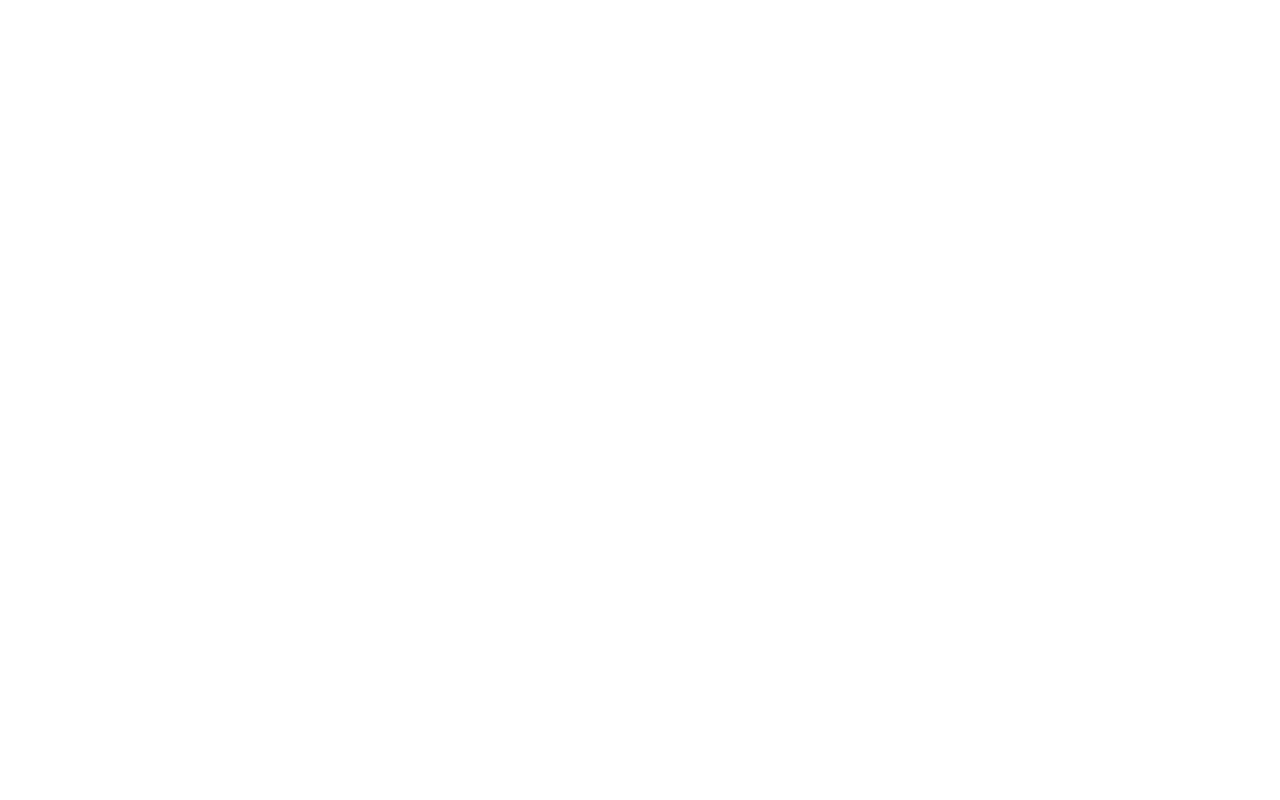
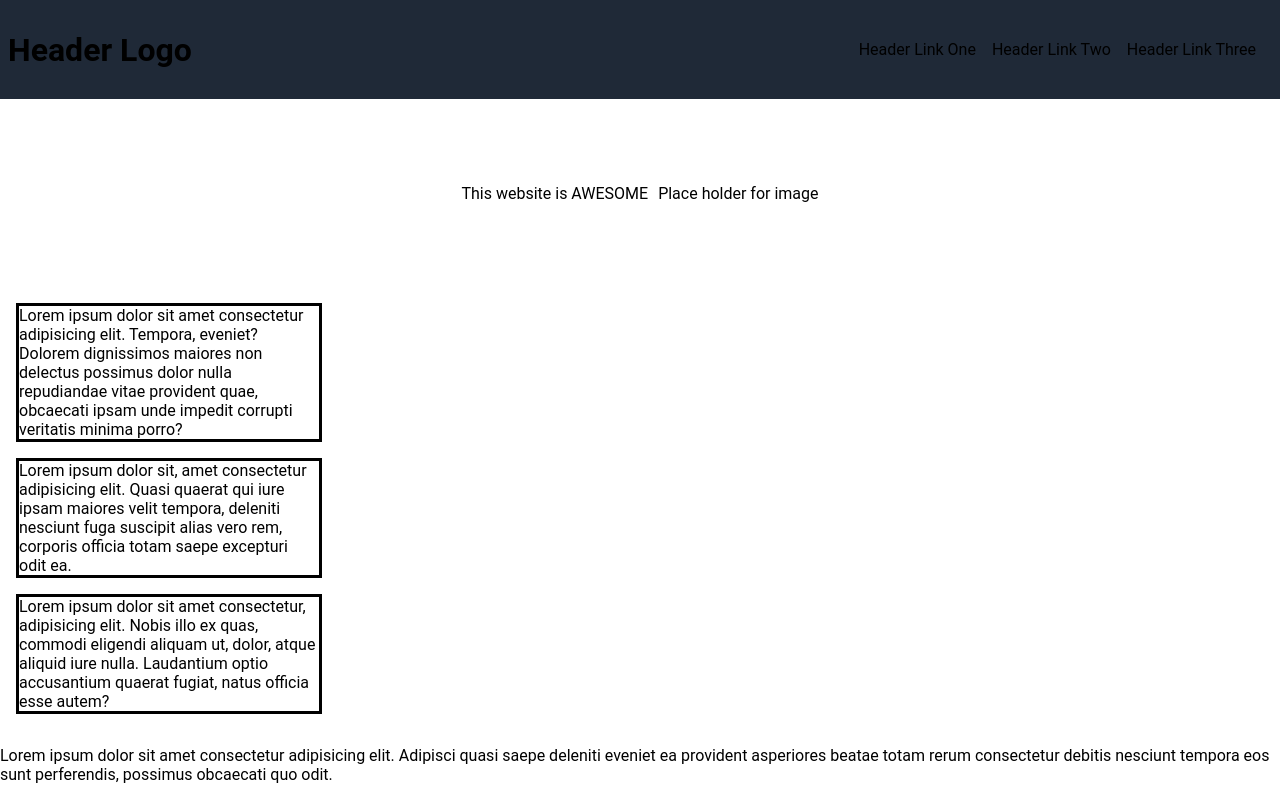
Before and after one commit to arnoldpalmer42/odin-landing-page, a plain HTML site: page index.html in a window 1280 px wide. Drawn offline with Linux system fonts and the light colour scheme.

Commit message:
skeleton in place for both html and css

```diff
--- a/index.html
+++ b/index.html
@@ -4,9 +4,36 @@
     <meta charset="UTF-8">
     <meta http-equiv="X-UA-Compatible" content="IE=edge">
     <meta name="viewport" content="width=device-width, initial-scale=1.0">
-    <title>Document</title>
+    <title>Landing Page</title>
+    <link rel="stylesheet" href="style.css">
 </head>
 <body>
+    <div class="header">
+        <div class="header-nav">
+            <h1>Header Logo</h1>
+            <div class="right-nav-bar">
+                <ul>
+                    <li>Header Link One</li>
+                    <li>Header Link Two</li>
+                    <li>Header Link Three</li>
+                </ul>
+            </div>
+        </div>
+    </div>
+    <div class="header-content">
+        <div>This website is AWESOME</div>
+        <div>Place holder for image</div>
+    </div>
+    <div class="content">
+        <div class="card-div">
+            <div class="card">Lorem ipsum dolor sit amet consectetur adipisicing elit. Tempora, eveniet? Dolorem dignissimos maiores non delectus possimus dolor nulla repudiandae vitae provident quae, obcaecati ipsam unde impedit corrupti veritatis minima porro?</div>
+            <div class="card">Lorem ipsum dolor sit, amet consectetur adipisicing elit. Quasi quaerat qui iure ipsam maiores velit tempora, deleniti nesciunt fuga suscipit alias vero rem, corporis officia totam saepe excepturi odit ea.</div>
+            <div class="card">Lorem ipsum dolor sit amet consectetur, adipisicing elit. Nobis illo ex quas, commodi eligendi aliquam ut, dolor, atque aliquid iure nulla. Laudantium optio accusantium quaerat fugiat, natus officia esse autem?</div>
+        </div>
+        <div class="quote-div">
+            <p>Lorem ipsum dolor sit amet consectetur adipisicing elit. Adipisci quasi saepe deleniti eveniet ea provident asperiores beatae totam rerum consectetur debitis nesciunt tempora eos sunt perferendis, possimus obcaecati quo odit.</p>
+        </div>
+    </div>
 
 </body>
 </html>
--- a/style.css
+++ b/style.css
@@ -3,4 +3,55 @@ body {
     margin: 0;
     overflow: hidden;
     font-family: Roboto, sans-serif;
+    display: flex;
+    flex-direction: column;
   }
+
+  .header {
+    background-color: #1f2937;
+    display: flex;
+    justify-content: space-between;
+    padding: 8px;
+  }
+
+  .header-nav {
+    flex-direction: row;
+    width: 100%;
+    display: flex;
+    align-items: center;
+  }
+
+  ul {
+    display: flex;
+    list-style-type: none;
+    padding: 16px;
+    gap: 16px;
+  }
+
+  .right-nav-bar {
+    margin-left: auto;
+  }
+
+  .header-content {
+    display: flex;
+    flex-direction: row;
+    height: 100%;
+    margin: 12px;
+    gap: 10px;
+    justify-content: center;
+    align-items: center;
+  }
+
+  .content {
+    display: flex;
+    flex-direction: column;
+  }
+
+  .card {
+    width: 300px;
+    display: flex;
+    border-style: solid;
+    margin: 16px;
+    flex-direction: row;
+    gap: 25px;
+  }
```
